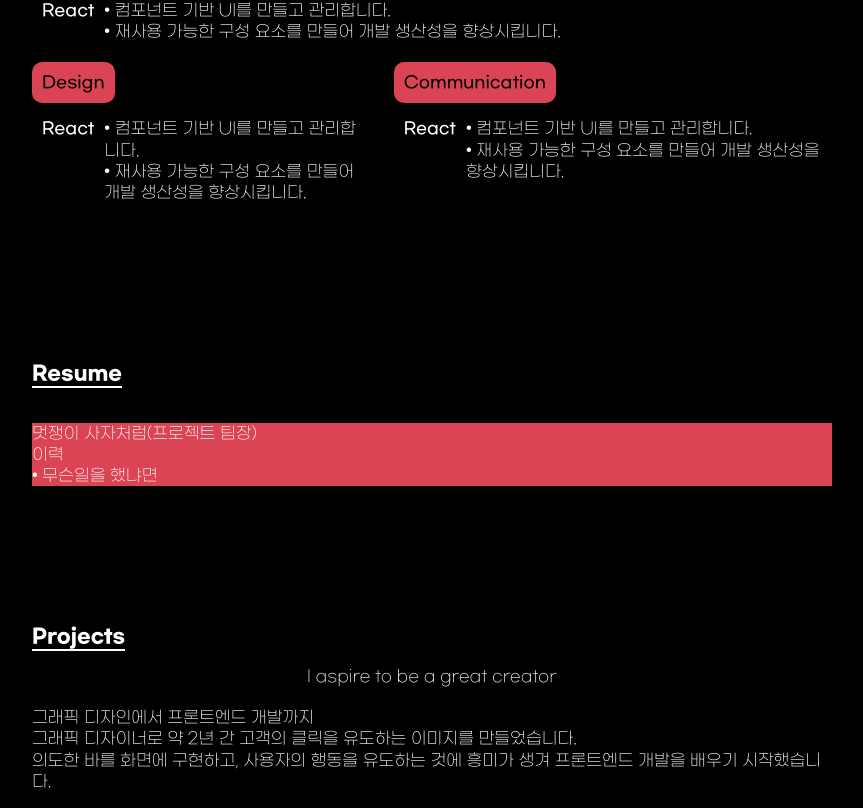
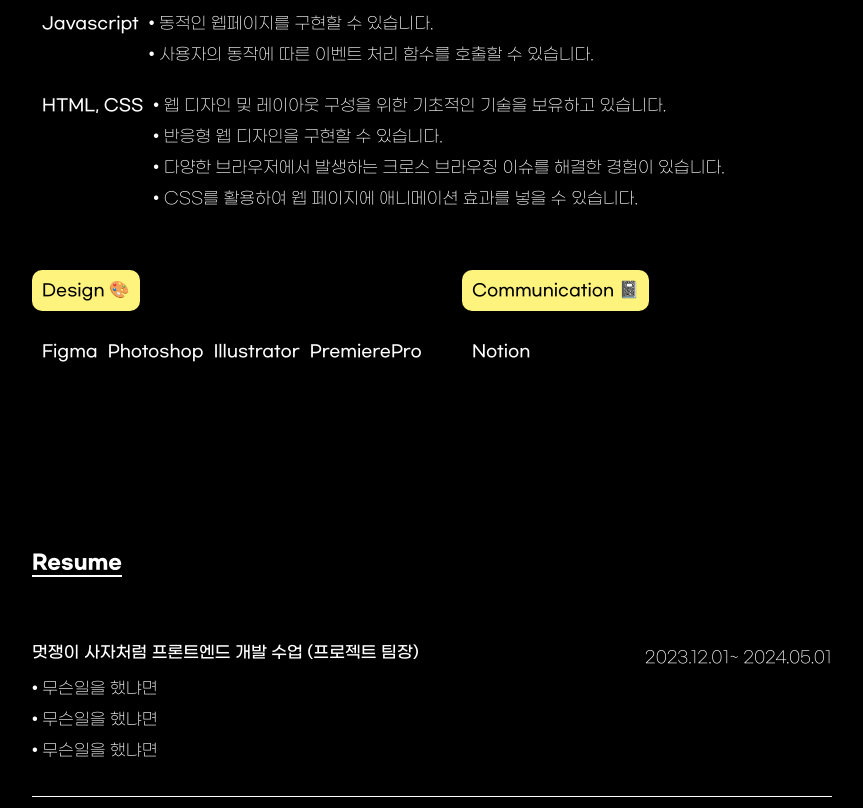
Before and after one commit to loeybho/Portfolio, a React (Vite) app: page / in a window 1280 px wide. Shown: the part 1592-2400 px from the top of the page, without its empty margins (208-1071 px from the left). Built offline with nearby package versions, Linux system fonts and the light colour scheme.

Commit message:
Style. Layout 수정

```diff
--- a/src/pages/Projects.jsx
+++ b/src/pages/Projects.jsx
@@ -32,7 +32,7 @@ const Wrapper = styled.div`
   .all-contents {
     margin-top: 20px;
     display: flex;
-    flex-direction: column;
+    gap: 10px;
     font-size: 1.8rem;
     line-height: 1.285;
     font-weight: 300;
@@ -45,6 +45,12 @@ const Wrapper = styled.div`
   .contents {
     margin-top: 20px;
   }
+
+  .contents-item {
+    width: 400px;
+    box-shadow: inset 0 0 20px red;
+    margin: 10px 0;
+  }
 `;
 
 function Projects() {
@@ -53,23 +59,9 @@ function Projects() {
       <Wrapper>
         <div className="all-wrapper">
           <h1 className="category">Projects</h1>
-
           <div className="all-contents">
-            <div className="contents-header">
-              <p>I aspire to be a great creator</p>
-            </div>
-            <div className="contents">
-              <div>
-                <h2>그래픽 디자인에서 프론트엔드 개발까지</h2>
-                <p>
-                  그래픽 디자이너로 약 2년 간 고객의 클릭을 유도하는 이미지를
-                  만들었습니다.
-                  <br />
-                  의도한 바를 화면에 구현하고, 사용자의 행동을 유도하는 것에
-                  흥미가 생겨 프론트엔드 개발을 배우기 시작했습니다.
-                </p>
-              </div>
-            </div>
+            <div className="contents-item">project1</div>
+            <div className="contents-item">project2</div>
           </div>
         </div>
       </Wrapper>
--- a/src/pages/Resume.jsx
+++ b/src/pages/Resume.jsx
@@ -43,7 +43,23 @@ const Wrapper = styled.div`
   }
 
   .contents-career {
-    background-color: #db4455;
+    border-bottom: solid white 1px;
+    padding: 30px 0;
+  }
+
+  h2 {
+    font-weight: 400;
+  }
+
+  .contents-header {
+    display: flex;
+  }
+  .contents-header h2 {
+    flex-grow: 1;
+  }
+
+  p {
+    padding: 5px 0;
   }
 `;
 
@@ -57,8 +73,13 @@ function Resume() {
           <div className="all-contents">
             <div className="contents">
               <div className="contents-career">
-                <h2>멋쟁이 사자처럼(프로젝트 팀장)</h2>
-                <p>이력</p>
+                <div className="contents-header">
+                  <h2>멋쟁이 사자처럼 프론트엔드 개발 수업 (프로젝트 팀장)</h2>
+                  <p>2023.12.01~ 2024.05.01</p>
+                </div>
+
+                <p>• 무슨일을 했냐면</p>
+                <p>• 무슨일을 했냐면</p>
                 <p>• 무슨일을 했냐면</p>
               </div>
             </div>
--- a/src/pages/Skillset.jsx
+++ b/src/pages/Skillset.jsx
@@ -5,7 +5,7 @@ const Wrapper = styled.div`
   color: white;
   padding: 0 20px;
   padding-top: 20px;
-  padding-bottom: 120px;
+  padding-bottom: 100px;
   .all-wrapper {
     max-width: 800px;
     margin: 0 auto;
@@ -55,14 +55,22 @@ const Wrapper = styled.div`
     width: 400px;
   }
 
+  p {
+    padding-bottom: 10px;
+  }
+
+  div {
+    padding-bottom: 10px;
+  }
+
   h2 {
     font-weight: 500;
-    background-color: #db4455;
+    background-color: #fef37d;
     color: black;
     display: inline-block;
     padding: 10px;
     border-radius: 10px;
-    margin-bottom: 15px;
+    margin-bottom: 30px;
   }
 
   h3 {
@@ -86,63 +94,61 @@ function Skillset() {
           <div className="all-contents">
             <div className="contents">
               <div className="contents-coding">
-                <h2>Frontend-tools</h2>
+                <h2>Frontend-tools 👩‍💻</h2>
                 <div className="coding-desc">
                   <h3>React</h3>
                   <div>
-                    <p>• 컴포넌트 기반 UI를 만들고 관리합니다.</p>
+                    <p>• 컴포넌트 기반 UI를 만들고 관리할 수 있습니다.</p>
                     <p>
-                      • 재사용 가능한 구성 요소를 만들어 개발 생산성을
-                      향상시킵니다.
+                      • 재사용 가능한 구성 요소를 만들어 프로젝트의 효율성과
+                      일관성, 개발 생산성을 향상시킬 수 있습니다.
                     </p>
                   </div>
                 </div>
                 <div className="coding-desc">
-                  <h3>React</h3>
+                  <h3>Javascript</h3>
                   <div>
-                    <p>• 컴포넌트 기반 UI를 만들고 관리합니다.</p>
+                    <p>• 동적인 웹페이지를 구현할 수 있습니다.</p>
                     <p>
-                      • 재사용 가능한 구성 요소를 만들어 개발 생산성을
-                      향상시킵니다.
+                      • 사용자의 동작에 따른 이벤트 처리 함수를 호출할 수
+                      있습니다.
                     </p>
                   </div>
                 </div>
                 <div className="coding-desc">
-                  <h3>React</h3>
+                  <h3>HTML, CSS</h3>
                   <div>
-                    <p>• 컴포넌트 기반 UI를 만들고 관리합니다.</p>
                     <p>
-                      • 재사용 가능한 구성 요소를 만들어 개발 생산성을
-                      향상시킵니다.
+                      • 웹 디자인 및 레이아웃 구성을 위한 기초적인 기술을
+                      보유하고 있습니다.
+                    </p>
+                    <p>• 반응형 웹 디자인을 구현할 수 있습니다.</p>
+                    <p>
+                      • 다양한 브라우저에서 발생하는 크로스 브라우징 이슈를
+                      해결한 경험이 있습니다.
+                    </p>
+                    <p>
+                      • CSS를 활용하여 웹 페이지에 애니메이션 효과를 넣을 수
+                      있습니다.
                     </p>
                   </div>
                 </div>
               </div>
               <div className="contents-tools">
                 <div className="contents-design">
-                  <h2>Design</h2>
+                  <h2>Design 🎨</h2>
                   <div className="coding-desc">
-                    <h3>React</h3>
-                    <div>
-                      <p>• 컴포넌트 기반 UI를 만들고 관리합니다.</p>
-                      <p>
-                        • 재사용 가능한 구성 요소를 만들어 개발 생산성을
-                        향상시킵니다.
-                      </p>
-                    </div>
+                    <h3>Figma</h3>
+                    <h3>Photoshop</h3>
+                    <h3>Illustrator</h3>
+                    <h3>PremierePro</h3>
                   </div>
                 </div>
                 <div className="contents-communication">
-                  <h2>Communication</h2>
+                  <h2>Communication 📓</h2>
                   <div className="coding-desc">
-                    <h3>React</h3>
-                    <div>
-                      <p>• 컴포넌트 기반 UI를 만들고 관리합니다.</p>
-                      <p>
-                        • 재사용 가능한 구성 요소를 만들어 개발 생산성을
-                        향상시킵니다.
-                      </p>
-                    </div>
+                    <h3>Notion</h3>
+                    <div></div>
                   </div>
                 </div>
               </div>
```
